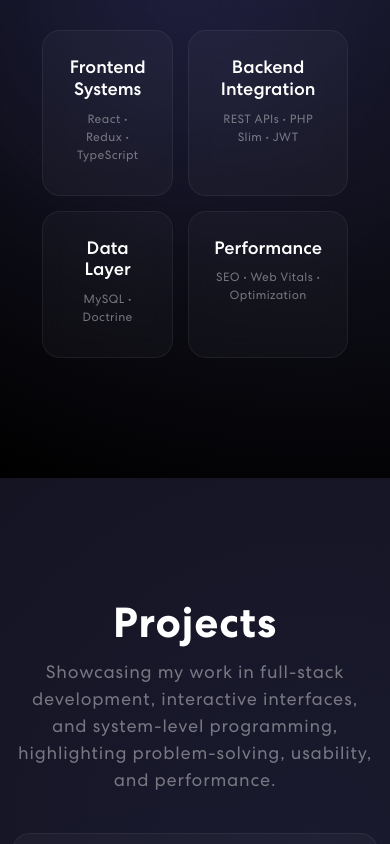
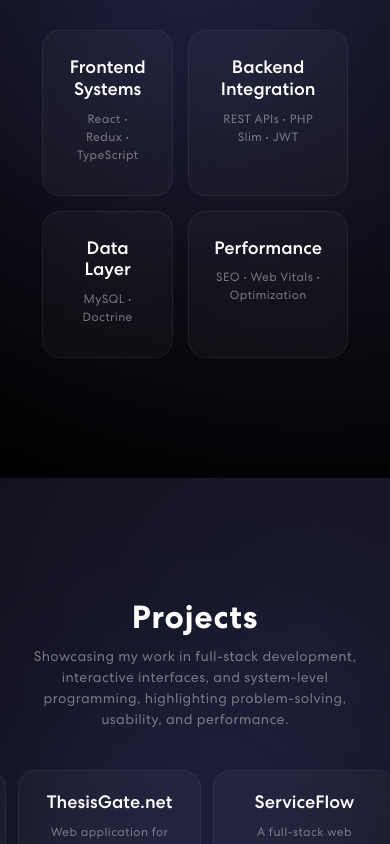
Before and after one commit to nikolas-gou/portfolio, a React (Vite) app: page / in a window 390 px wide. Shown: the part 1156-2000 px from the top of the page. Built offline with nearby package versions, Linux system fonts and the light colour scheme.

Commit message:
Responsive projects.tsx

```diff
--- a/src/App.css
+++ b/src/App.css
@@ -873,6 +873,133 @@ nav.navbar .navbar-toggler[aria-expanded="true"] .navbar-toggler-icon {
     z-index: -4;
 }
 
+/* Skills Responsive Phone */
+@media only screen and (max-width: 768px) {
+    .project h2 {
+        font-size: 32px;
+        font-weight: 700;
+        margin-bottom: 10px;
+        letter-spacing: 0.8px;
+        text-align: center;
+    }
+    .project p {
+        font-size: 14px;
+        letter-spacing: 0.4px;
+        line-height: 1.5em;
+        opacity: 0.7;
+        max-width: 600px;
+        margin: 0 auto 40px;
+        color: var(--text-secondary);
+        text-align: center;
+    }
+    .project-boxes {
+        display: grid;
+        grid-template-columns: repeat(2, 1fr);
+        gap: 25px;
+    }
+
+    .project-slider {
+        width: 80%;
+        margin: 0 auto;
+        position: relative;
+        margin-bottom: 60px;
+    }
+
+    .project-slider .react-multi-carousel-track {
+        display: flex;
+        align-items: center;
+    }
+
+    .project-slider .react-multi-carousel-item {
+        transition: all 0.6s ease;
+        padding: 0 6px; /* spacing */
+        box-sizing: border-box;
+        margin: 0;
+    }
+
+    .project-slider .item {
+        transform: scale(0.9);
+        opacity: 0.7;
+        transition: all 0.4s ease;
+    }
+
+    .project-slider .react-multi-carousel-item--active .item {
+        transform: scale(1);
+        opacity: 1;
+    }
+    .react-multi-carousel-dot-list {
+        bottom: -35px;
+    }
+
+    .react-multi-carousel-dot button {
+        background: #444;
+    }
+
+    .react-multi-carousel-dot--active button {
+        background: #5b5bd6;
+    }
+
+    .project-card {
+        height: 375px;
+        width: 100%;
+        overflow-y: scroll;
+        text-align: center;
+        padding: 20px;
+        border-radius: 18px;
+        background: rgba(255, 255, 255, 0.03);
+        border: 1px solid rgba(255, 255, 255, 0.06);
+        backdrop-filter: blur(12px);
+        transition: all 0.3s ease;
+    }
+
+    .project-card:hover {
+        transform: translateY(-8px);
+        border-color: var(--accent);
+        box-shadow: 0 0 25px rgba(91, 91, 214, 0.25);
+    }
+    .project-card h4 {
+        margin-bottom: 10px;
+        font-size: 18px;
+    }
+
+    .project-card p {
+        font-size: 12px;
+        opacity: 0.7;
+    }
+    .project-skills {
+        display: flex;
+        flex-wrap: wrap;
+        gap: 8px;
+        margin-top: 15px;
+    }
+
+    .skill-tag {
+        font-size: 10px;
+        padding: 3px 6px;
+        border-radius: 999px;
+
+        background: rgba(91, 91, 214, 0.1);
+        border: 1px solid rgba(91, 91, 214, 0.3);
+
+        color: var(--accent-light);
+
+        transition: 0.2s ease;
+    }
+
+    .skill-tag:hover {
+        background: rgba(91, 91, 214, 0.2);
+        border-color: var(--accent);
+    }
+    .background-image-right {
+        top: 20%;
+        position: absolute;
+        bottom: 0;
+        width: 35%;
+        right: 0;
+        z-index: -4;
+    }
+}
+
 /* Contact */
 
 .contact {
--- a/src/components/Projects.tsx
+++ b/src/components/Projects.tsx
@@ -5,8 +5,14 @@ import projImg3 from "../assets/img/project-img3.png";
 import colorSharp2 from "../assets/img/color-sharp2.png";
 import "animate.css";
 import TrackVisibility from "react-on-screen";
+import { useBreakpoint } from "../hooks/useBreakpoint";
+import Carousel from "react-multi-carousel";
+import { useState } from "react";
 
 export const Projects = () => {
+    const { isMobile } = useBreakpoint();
+    const [currentSlide, setCurrentSlide] = useState(0);
+
     const projects = [
         {
             title: "ThesisGate.net",
@@ -68,6 +74,11 @@ export const Projects = () => {
             ],
         },
     ];
+    const responsive = {
+        desktop: { breakpoint: { max: 3000, min: 1024 }, items: 4 },
+        tablet: { breakpoint: { max: 1024, min: 464 }, items: 2 },
+        mobile: { breakpoint: { max: 464, min: 0 }, items: 2 },
+    };
 
     return (
         <section className="project" id="projects">
@@ -79,8 +90,8 @@ export const Projects = () => {
                                 <div
                                     className={
                                         isVisible
-                                            ? "animate__animated animate__fadeIn"
-                                            : ""
+                                            ? "animate__animated animate__fadeIn project-bx"
+                                            : "project-bx"
                                     }
                                 >
                                     <h2>Projects</h2>
@@ -93,6 +104,60 @@ export const Projects = () => {
                                     </p>
 
                                     <Row>
+                                        {isMobile ? (
+                                            <Carousel
+                                                responsive={responsive}
+                                                infinite
+                                                customTransition="transform 6000ms linear"
+                                                arrows={false}
+                                                showDots={true}
+                                                pauseOnHover
+                                                draggable
+                                                swipeable
+                                                className="project-slider"
+                                                afterChange={(
+                                                    previousSlide,
+                                                    { currentSlide },
+                                                ) => {
+                                                    setCurrentSlide(
+                                                        currentSlide,
+                                                    );
+                                                }}
+                                            >
+                                                {projects.map((project, i) => (
+                                                    <div
+                                                        className="project-card"
+                                                        key={i}
+                                                    >
+                                                        <h4>{project.title}</h4>
+                                                        <p>
+                                                            {
+                                                                project.description
+                                                            }
+                                                        </p>
+                                                        <div className="project-skills">
+                                                            {project.skills.map(
+                                                                (
+                                                                    skill,
+                                                                    idx,
+                                                                ) => (
+                                                                    <span
+                                                                        key={
+                                                                            idx
+                                                                        }
+                                                                        className="skill-tag"
+                                                                    >
+                                                                        {
+                                                                            skill.name
+                                                                        }
+                                                                    </span>
+                                                                ),
+                                                            )}
+                                                        </div>
+                                                    </div>
+                                                ))}
+                                            </Carousel>
+                                        ) : (
                                             <div className="project-boxes">
                                                 {projects.map((project, i) => (
                                                     <div
@@ -101,16 +166,27 @@ export const Projects = () => {
                                                     >
                                                         <h4>{project.title}</h4>
 
-                                                    <p>{project.description}</p>
+                                                        <p>
+                                                            {
+                                                                project.description
+                                                            }
+                                                        </p>
 
                                                         <div className="project-skills">
                                                             {project.skills.map(
-                                                            (skill, idx) => (
+                                                                (
+                                                                    skill,
+                                                                    idx,
+                                                                ) => (
                                                                     <span
-                                                                    key={idx}
+                                                                        key={
+                                                                            idx
+                                                                        }
                                                                         className="skill-tag"
                                                                     >
-                                                                    {skill.name}
+                                                                        {
+                                                                            skill.name
+                                                                        }
                                                                     </span>
                                                                 ),
                                                             )}
@@ -118,6 +194,7 @@ export const Projects = () => {
                                                     </div>
                                                 ))}
                                             </div>
+                                        )}
                                     </Row>
                                 </div>
                             )}
```
Lines whose indentation alone changed are shown as unchanged.
